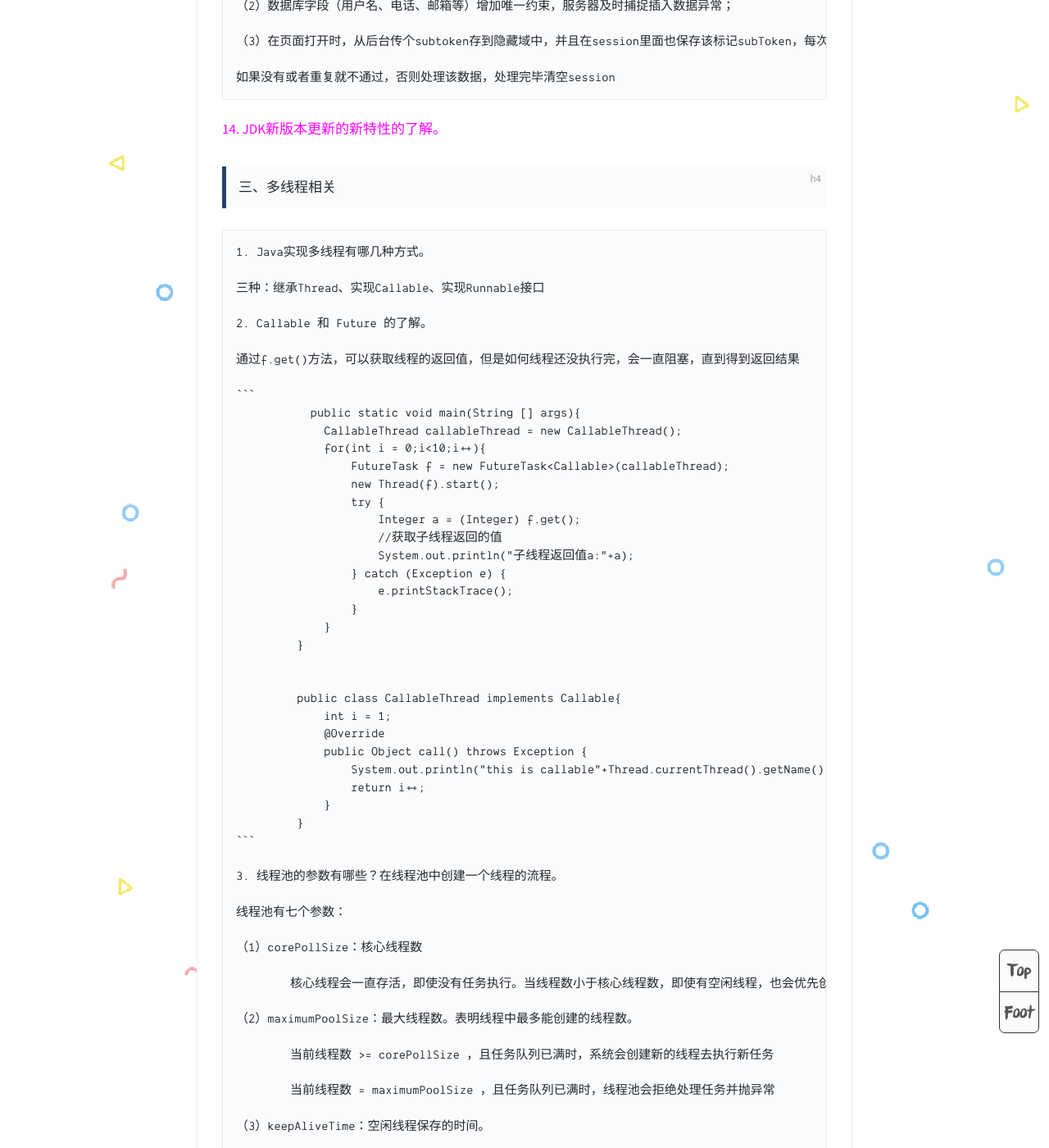
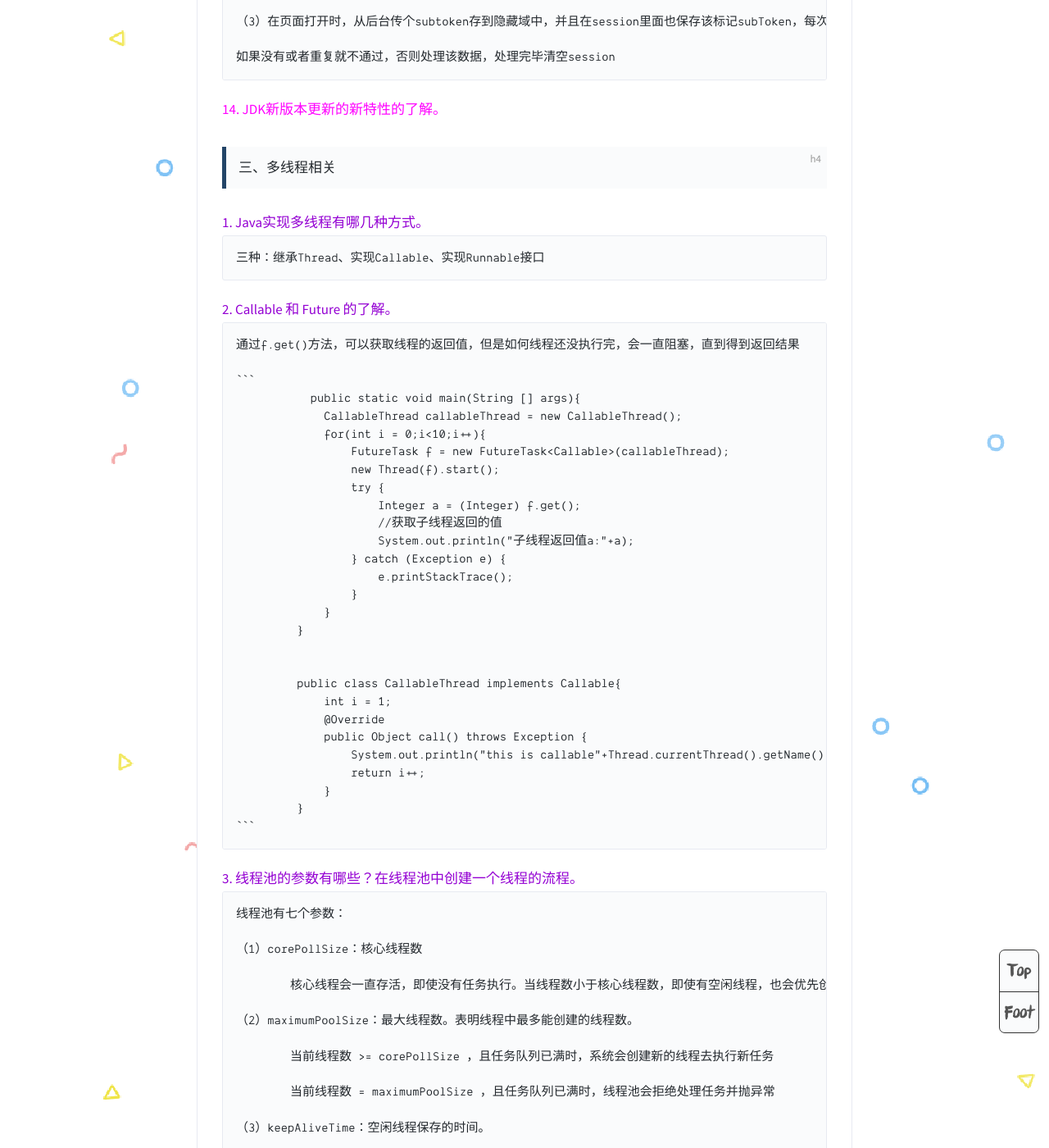
Before and after one commit to xx022/xx022.github.io, a Jekyll site: the page built from _posts/2019-03-21-常见问题.md, in a window 1280 px wide and 1400 px high, scrolled down 3162 px. Shown: the whole window at 82% size. Built offline with Jekyll 4.4.1, drawn with Linux system fonts in a browser that asks for light colours; comment, search, counter and statistics services are not loaded; some of the changed text lies outside the part shown.

Commit message:
修改笔记

````diff
--- a/_posts/2019-03-21-常见问题.md
+++ b/_posts/2019-03-21-常见问题.md
@@ -27,7 +27,7 @@
 	8. 谈谈你对并发容器的理解。
 
 #### 二、 Java 基础
-<font color="#dd0000"> 1. Java 中作用域修饰符</font>
+<font color="#FF00FF"> 1. Java 中作用域修饰符</font>
 		作用域		     当前类	同一个package	子孙类	其他package
 
 		public		     1		  1				1		1
@@ -38,9 +38,9 @@
 
 		private 		 1		  0				0		0
 
-	<font color = "#FF00FF"> 2. 抽象类和接口的区别。</font>
+<font color = "#FF00FF"> 2. 抽象类和接口的区别。</font>
 
-	<font color = "#FF00FF"> 3. 构造器 Constructor 能否被重写、能否被重载。</font>
+<font color = "#FF00FF"> 3. 构造器 Constructor 能否被重写、能否被重载。</font>
 
 	构造方法只能呗重载，不能被重写，不能被继承
 
@@ -127,11 +127,11 @@
 
 #### 三、多线程相关
 
-	1. Java实现多线程有哪几种方式。
+<font color = "#9400D3">1. Java实现多线程有哪几种方式。</font>
 
 	三种：继承Thread、实现Callable、实现Runnable接口
 
-	2. Callable 和 Future 的了解。
+<font color = "#9400D3">2. Callable 和 Future 的了解。</font>
 
 	通过f.get()方法，可以获取线程的返回值，但是如何线程还没执行完，会一直阻塞，直到得到返回结果
 
@@ -162,7 +162,7 @@
              }
 	```
 
-	3. 线程池的参数有哪些？在线程池中创建一个线程的流程。
+<font color = "#9400D3">3. 线程池的参数有哪些？在线程池中创建一个线程的流程。</font>
 
 	线程池有七个参数：
 
@@ -187,31 +187,32 @@
 	（6）ThreadFactory：线程工厂，用于创建线程。
 
 	（7）RejectedExecutionHandler：队列已满，而且任务量大于最大线程的异常存储策略，任务拒绝处理器。
-当线程数达到maximumPoolSize，且队列已满，会拒绝新任务。
-当线程池调用shutdown，和真正调用shutdown之间，提交的任务会拒绝。
 
+	当线程数达到maximumPoolSize，且队列已满，会拒绝新任务。
 
-	4. volitile 关键字的作用，原理。
+	当线程池调用shutdown，和真正调用shutdown之间，提交的任务会拒绝。
+
+<font color = "#9400D3">4. volitile 关键字的作用，原理。</font>
 
 	修饰变量。
 
-	5. synchronize 关键字的用法、优缺点。
+<font color = "#9400D3">5. synchronize 关键字的用法、优缺点。</font>
 
 	可以修饰代码块、方法、类。
 
 	不能判断是否获取锁，如果发生异常，会自动释放锁。
 
-	6. Lock接口有哪些实现类，以及使用场景。
+<font color = "#9400D3">6. Lock接口有哪些实现类，以及使用场景。</font>
 
 	lock可以修饰代码块，使用unclock释放锁。若发生异常，并且没有使用unclock释放锁，会造成阻塞
 
-	7. 可重入锁的用处及实现原理。
+<font color = "#9400D3">7. 可重入锁的用处及实现原理。</font>
 
-	8. 悲观锁、乐观锁的优缺点。
+<font color = "#9400D3">8. 悲观锁、乐观锁的优缺点。</font>
 
-	9. CAS的理解、有什么缺陷？该怎么解决？
+<font color = "#9400D3">9.CAS的理解、有什么缺陷？该怎么解决？</font>
 
-	10. A、B、C 三个线程如何保证顺序执行。
+<font color = "#9400D3">10. A、B、C 三个线程如何保证顺序执行。</font>
 
 	(1)使用join方法，（join方法：如果在线程a中调用线程b.join(),线程a会一直等待，直到线程b执行结束时，线程a才会执行）
 
@@ -270,7 +271,7 @@
 
 	```
 
-	11. 线程的状态有哪些？
+<font color = "#9400D3">11 线程的状态有哪些？.</font>
 
 		(1)未开始的
 
@@ -284,15 +285,15 @@
 
 		(6)运行结束的
 
-	12. sleep 和 wait 的区别。
+<font color = "#9400D3">12. sleep 和 wait 的区别。</font>
 
 	sleep 方法，不释放锁，定时会自己唤醒。方法是由Thread提供的。
 
 	wait方法释放锁资源，需要使用notify（唤醒一个线程）或者notifyall 唤醒所有线程。是由Object类提供的。
 
-	13. notify 和 notifyall 的区别。
+<font color = "#9400D3">13. notify 和 notifyall 的区别。</font>
 
-	14. ThreadLocal 的了解，实现原理。
+<font color = "#9400D3">14. ThreadLocal 的了解，实现原理。</font>
 
 	（1）ThreadLocal叫做线程本地变量或者线程本地存储，为变量在每个副本中都创建一个副本，使每个线程都可以访问自己的变量副本，互相不冲突。
 
@@ -312,31 +313,30 @@
 
 #### 四、框架相关
 
-	1. SpringMVC执行流程。
+<font color = "#90EE90">1. SpringMVC执行流程。</font>
 
-	2. ElasticSearch 的底层原理。
+<font color = "#90EE90">2. ElasticSearch 的底层原理。</font>
 
-	3. Mybatis 如何找到指定的 Mapper的。
+<font color = "#90EE90">3. Mybatis 如何找到指定的 Mapper的。</font>
 
-	4. Spring 的 IOC 有哪些优势。
+<font color = "#90EE90">4. Spring 的 IOC 有哪些优势。</font>
 
-	5. Spring AOP 和 IOC 原理。
+<font color = "#90EE90">5. Spring AOP 和 IOC 原理。</font>
 
-	6. Spring Bean 的生命周期。
+<font color = "#90EE90">6. Spring Bean 的生命周期。</font>
 
-	7. SpringMVC 的 Controller 是如何将参数和前端的数据一一对应的。
+<font color = "#90EE90">7. SpringMVC 的 Controller 是如何将参数和前端的数据一一对应的。</font>
 
 #### 五、数据结构和算法相关
+<font color = "#FFD700">1. 八大排序基本思想及其 Java 语言实现（快排和堆排序重要）。</font>
 
-	1. 八大排序基本思想及其 Java 语言实现（快排和堆排序重要）。
+<font color = "#FFD700">2. 三大查找算法基本思想和 Java 语言实现。</font>
 
-	2. 三大查找算法基本思想和 Java 语言实现。
+<font color = "#FFD700">3. 栈、队列、链表、树基本数据结构及 Java 语言实现。</font>
 
-	3. 栈、队列、链表、树基本数据结构及 Java 语言实现。
+<font color = "#FFD700">4. B、B+树的原理。</font>
 
-	4. B、B+树的原理。
-
-	5. 一致性 Hash 算法，及其应用。
+<font color = "#FFD700">5. 一致性 Hash 算法，及其应用。</font>
 
 #### 六、设计模式相关
 
````
